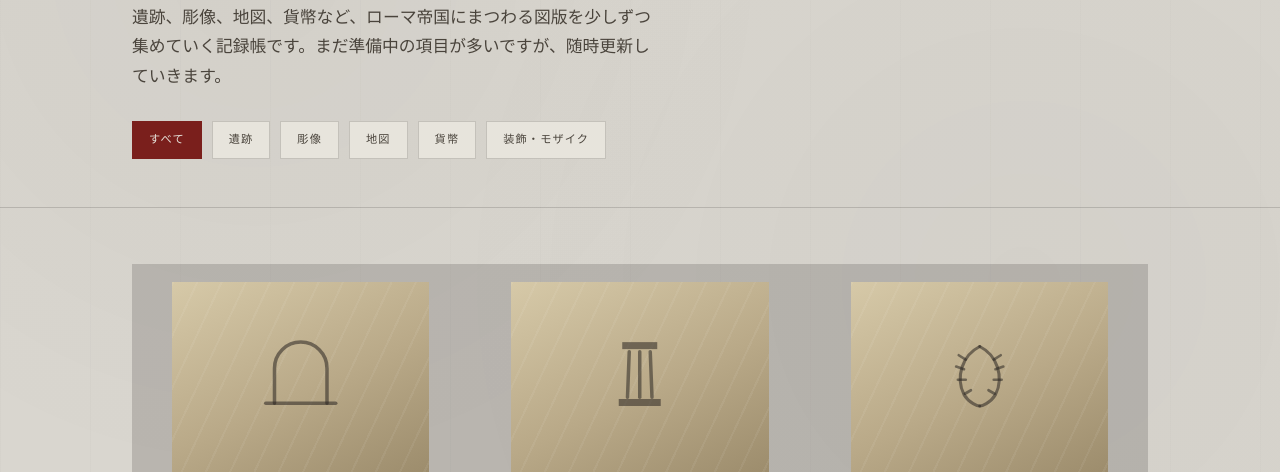
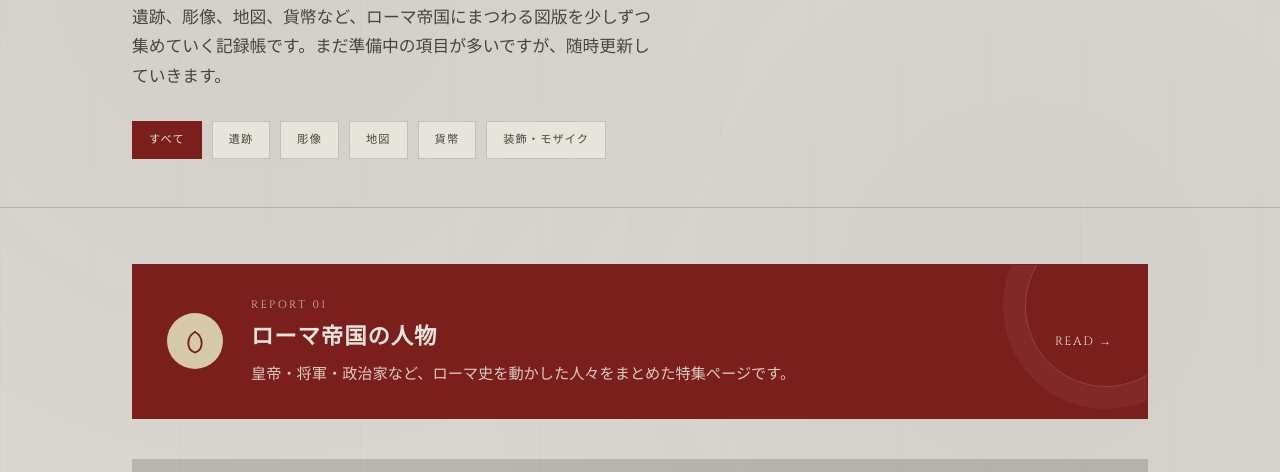
Before and after one commit to Azaleacreativeroom888/fan-romanempire, a plain HTML site: page gallery.html in a window 1280 px wide. Shown: the part 277-749 px from the top of the page. Drawn offline with nearby package versions, Linux system fonts and the light colour scheme.

Commit message:
Update gallery.html

```diff
--- a/gallery.html
+++ b/gallery.html
@@ -143,6 +143,40 @@
   @media (max-width: 860px){ .grid{ grid-template-columns: repeat(2, 1fr); } }
   @media (max-width: 520px){ .grid{ grid-template-columns: 1fr; } }
 
+  /* ---------- feature link box (report1) ---------- */
+  .feature{
+    display:grid; grid-template-columns: auto 1fr auto; align-items:center; gap: 28px;
+    margin-bottom: 40px;
+    padding: 30px 34px;
+    background: var(--red-deep);
+    color: var(--paper);
+    text-decoration:none;
+    border: 1px solid var(--red-deep);
+    position:relative;
+    overflow:hidden;
+    transition: background .2s ease, transform .2s ease;
+  }
+  .feature::after{
+    content:""; position:absolute; right:-40px; top:-40px; width:160px; height:160px; border-radius:50%;
+    border: 1px solid rgba(231,228,220,0.18);
+    box-shadow: 0 0 0 22px rgba(231,228,220,0.05);
+    pointer-events:none;
+  }
+  .feature:hover{ background: var(--red); transform: translateY(-2px); }
+  .feature__mark{
+    width:56px; height:56px; border-radius:50%;
+    background: var(--travertine-light); color: var(--red-deep);
+    display:flex; align-items:center; justify-content:center;
+  }
+  .feature__mark svg{ width:30px; height:30px; }
+  .feature__eyebrow{ font-family:'Cinzel',serif; font-size:0.68rem; letter-spacing:0.22em; opacity:0.8; margin:0 0 4px; }
+  .feature__title{ font-family:'Cinzel',serif; font-size:1.4rem; font-weight:600; margin:0 0 4px; letter-spacing:0.04em; }
+  .feature__desc{ margin:0; font-size:0.95rem; opacity:0.88; }
+  .feature__go{ font-family:'Cinzel',serif; font-size:0.75rem; letter-spacing:0.14em; position:relative; z-index:1; }
+  @media (max-width: 620px){
+    .feature{ grid-template-columns: 1fr; gap:14px; padding:26px 24px; }
+  }
+
   .gallery__note{
     margin-top: 44px;
     padding: 22px 26px;
@@ -202,6 +236,16 @@
 
   <section class="gallery">
     <div class="wrap">
+      <a class="feature" href="report1.html">
+        <span class="feature__mark" aria-hidden="true"><svg viewBox="0 0 100 100"><path d="M50,20 C30,30 22,55 32,75 C38,85 48,88 50,88" fill="none" stroke="currentColor" stroke-width="6" stroke-linecap="round"/><path d="M50,20 C70,30 78,55 68,75 C62,85 52,88 50,88" fill="none" stroke="currentColor" stroke-width="6" stroke-linecap="round"/></svg></span>
+        <span>
+          <p class="feature__eyebrow">REPORT 01</p>
+          <h3 class="feature__title">ローマ帝国の人物</h3>
+          <p class="feature__desc">皇帝・将軍・政治家など、ローマ史を動かした人々をまとめた特集ページです。</p>
+        </span>
+        <span class="feature__go">READ →</span>
+      </a>
+
       <div class="grid">
 
         <figure class="tile">
```
